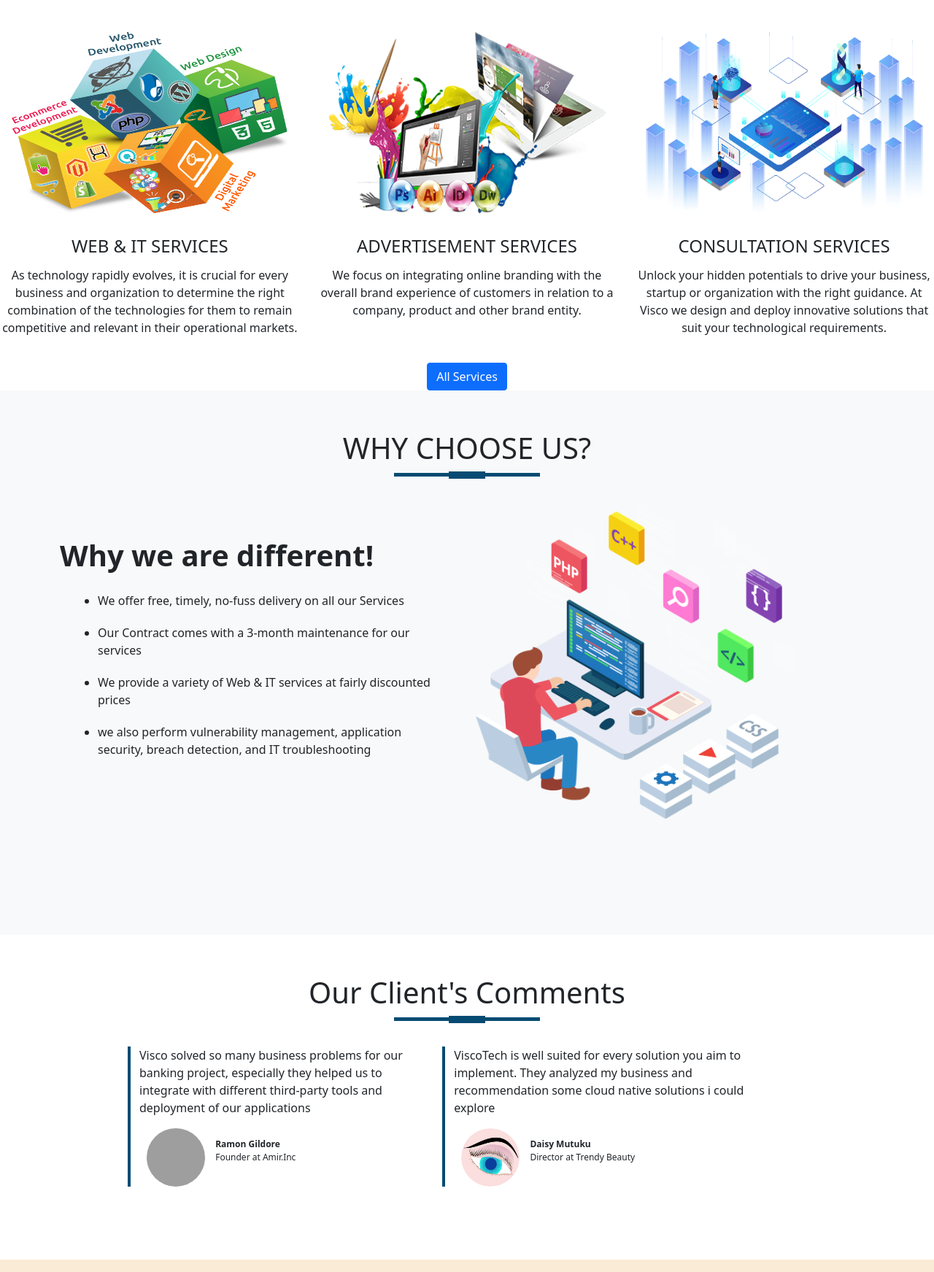
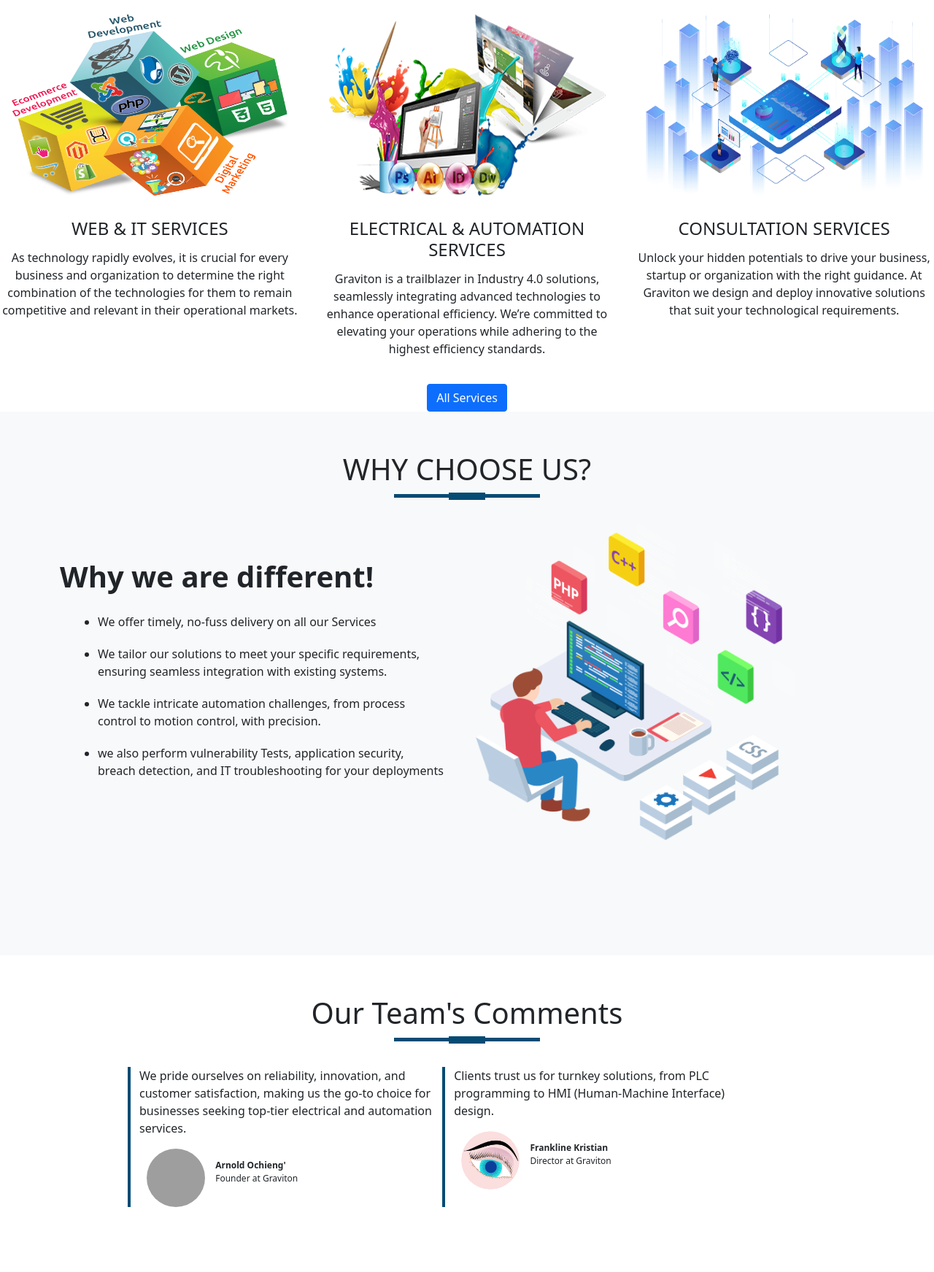
Before and after one commit to Arnol15/Graviton, a plain HTML site: page ViscoTech.html in a window 1280 px wide. Shown: the part 696-2439 px from the top of the page at 73% size. Drawn offline with nearby package versions, Linux system fonts and the light colour scheme; grey boxes are pictures that could not be loaded.

Commit message:
Update ViscoTech.html

```diff
--- a/ViscoTech.html
+++ b/ViscoTech.html
@@ -9,7 +9,7 @@
     <link rel="stylesheet" href="TechVisco.css">
     <!-- CSS only -->
 
-    <title>Visco Technology Solutions</title>
+    <title>Graviton Technology Solutions</title>
 
     <link rel="stylesheet" href="https://cdn.jsdelivr.net/npm/bootstrap@5.1.3/dist/css/bootstrap.min.css">
     <script src="https://cdn.jsdelivr.net/npm/bootstrap@5.1.3/dist/js/bootstrap.bundle.min.js"></script>
@@ -58,9 +58,8 @@
         <div class="container">
             <div class="row">
                 <div class="col-md-6">
-                    <p class="promo-title">VISCO TECHNOLGY SOLUTIONS</p>
-                    <p>ViscoTech is a digital company that provides your business with best fit IT solution Architecture for exploiting the ever-emerging opportunities in the digital economy. We offer comprehensive business analysis and recommend for solutions
-                        that will upgrade your business from its traditional operational model and Organizational Structure. </p>
+                    <p class="promo-title">GRAVITON SOLUTIONS COMPANY</p>
+                    <p>At Graviton, we blend mechanical precision, electrical innovation, and cutting-edge software to redefine automation. With a legacy inspired by industry leaders like Krones, we specialize in creating seamless systems that optimize production lines, enhance efficiency, and elevate quality.</p>
                     <p class="promo-title">Motto</p>
                     <p>With us you know what you are getting</p>
                 </div>
@@ -85,15 +84,15 @@
                 </div>
                 <div class="col-md-4 services">
                     <img src="graphics.png" class="service-img">
-                    <h4>Advertisement Services</h4>
+                    <h4>Electrical & Automation Services</h4>
                     <!--Add image for the section-->
-                    <p>We focus on integrating online branding with the overall brand experience of customers in relation to a company, product and other brand entity.</p>
+                    <p>Graviton is a trailblazer in Industry 4.0 solutions, seamlessly integrating advanced technologies to enhance operational efficiency. We’re committed to elevating your operations while adhering to the highest efficiency standards.</p>
                 </div>
                 <div class="col-md-4 services">
                     <img src="PngItem_1585409.png" class="service-img">
                     <h4>Consultation Services</h4>
                     <!--Add image for the section-->
-                    <p>Unlock your hidden potentials to drive your business, startup or organization with the right guidance. At Visco we design and deploy innovative solutions that suit your technological requirements.</p>
+                    <p>Unlock your hidden potentials to drive your business, startup or organization with the right guidance. At Graviton we design and deploy innovative solutions that suit your technological requirements.</p>
                 </div>
             </div>
             <a href="#"><button type="button" class="btn btn-primary">All Services</button></a>
@@ -108,10 +107,10 @@
                 <div class="col-md-6 about-us">
                     <p class="about-title">Why we are different!</p>
                     <ul>
-                        <li>We offer free, timely, no-fuss delivery on all our Services</li>
-                        <li>Our Contract comes with a 3-month maintenance for our services</li>
-                        <li>We provide a variety of Web & IT services at fairly discounted prices</li>
-                        <li>we also perform vulnerability management, application security, breach detection, and IT troubleshooting</li>
+                        <li>We offer timely, no-fuss delivery on all our Services</li>
+                        <li>We tailor our solutions to meet your specific requirements, ensuring seamless integration with existing systems.</li>
+                        <li>We tackle intricate automation challenges, from process control to motion control, with precision.</li>
+                        <li>we also perform vulnerability Tests, application security, breach detection, and IT troubleshooting for your deployments</li>
                     </ul>
                 </div>
                 <div class="col-md-6"><img src="networking (4).png" class="img-fluid"></div>
@@ -123,17 +122,17 @@
     <!---------------------Testimonials---------------------->
     <section id="testimonials">
         <div class="container">
-            <h1 class="title text-center">Our Client's Comments</h1>
+            <h1 class="title text-center">Our Team's Comments</h1>
             <div class="row offset-1">
                 <div class="col-md-5 testimonials">
-                    <P>Visco solved so many business problems for our banking project, especially they helped us to integrate with different third-party tools and deployment of our applications</P>
+                    <P>We pride ourselves on reliability, innovation, and customer satisfaction, making us the go-to choice for businesses seeking top-tier electrical and automation services.</P>
                     <img src="20200226_214817.jpg">
-                    <P class="user-details"><b>Ramon Gildore</b><br>Founder at Amir.Inc</P>
+                    <P class="user-details"><b>Arnold Ochieng'</b><br>Founder at Graviton</P>
                 </div>
                 <div class="col-md-5 testimonials">
-                    <P> ViscoTech is well suited for every solution you aim to implement. They analyzed my business and recommendation some cloud native solutions i could explore</P>
+                    <P>Clients trust us for turnkey solutions, from PLC programming to HMI (Human-Machine Interface) design.</P>
                     <img src="PngItem_5335896.png">
-                    <P class="user-details"><b>Daisy Mutuku</b><br>Director at Trendy Beauty</P>
+                    <P class="user-details"><b>Frankline Kristian</b><br>Director at Graviton</P>
                 </div>
             </div>
         </div>
@@ -160,10 +159,10 @@
                     <img src="networking (3).png">
                     <p>
                         <ul>
-                            <li>Business Consultation</li>
-                            <li>Networking Services</li>
-                            <li>Server Maintenance</li>
-                            <li>Advertisement Services</li>
+                            <li>PLC programming and HMI integration</li>
+                            <li>Industry 4.0 Solutions</li>
+                            <li>Energy saving Solutions</li>
+                            <li>Automation and Electrical Services</li>
                             <li>Web Development & Hosting</li>
 
 
```
